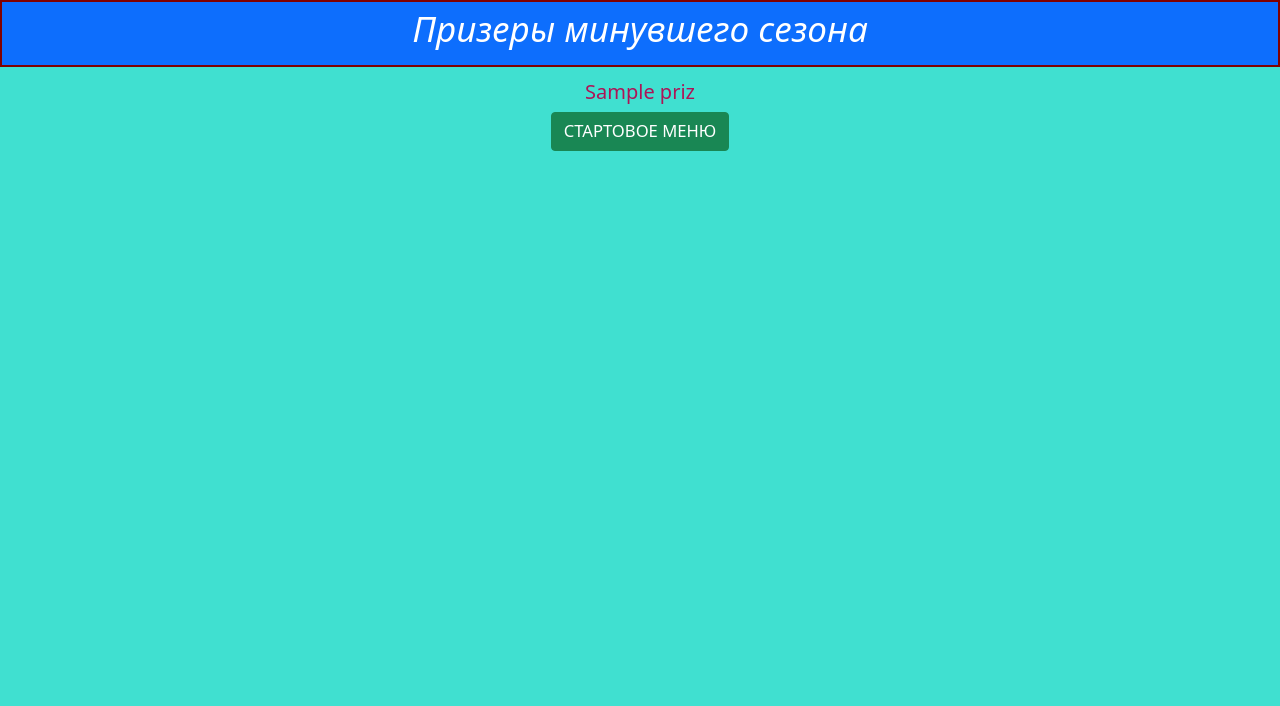
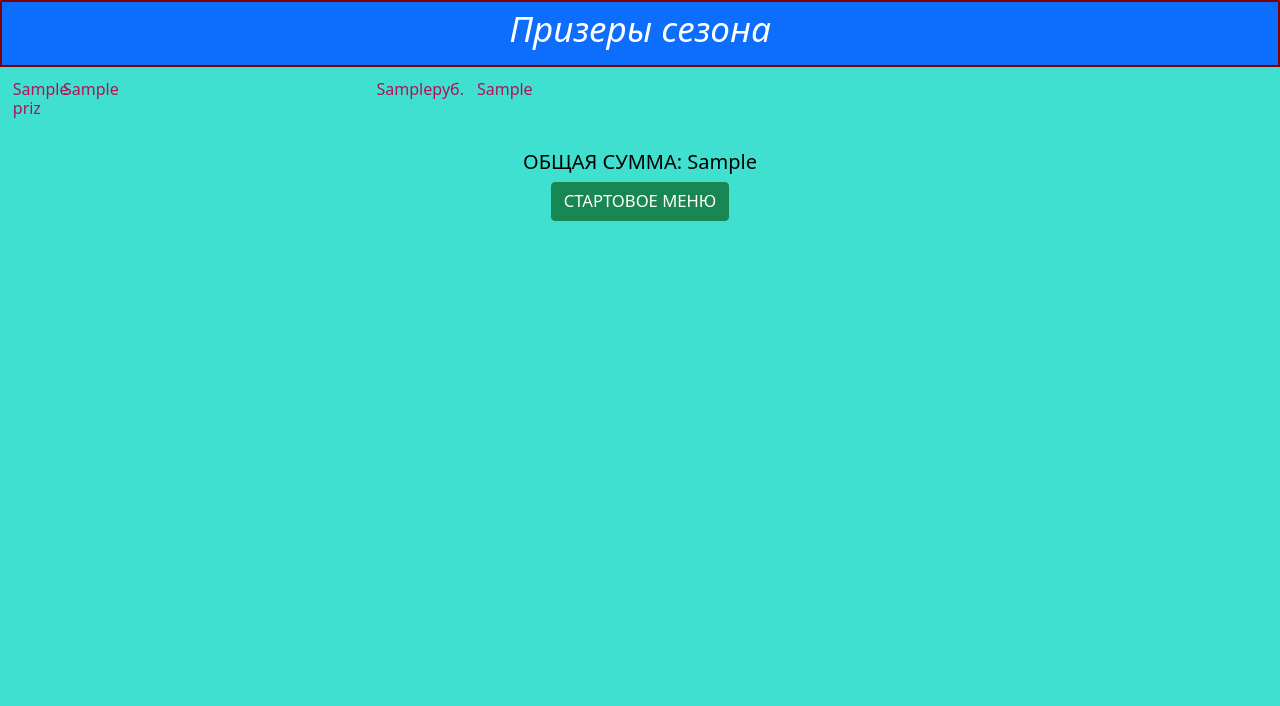
Before and after one commit to Vladimir100580/Oral-Counting-Simulator, a Django app: template jsprob/templates/jsprob/prizs.html in a window 1280 px wide. Shown: the top 706 px of the page. Run offline with Django 3.2, Linux system fonts and the light colour scheme; the template is opened without the code that fills it: most values are stand-ins (such as "Sample title", 1, 10 or a date in 2020); some libraries are stand-ins or nearby versions.

Commit message:
Intermediate_state_season

```diff
--- a/jsprob/templates/jsprob/prizs.html
+++ b/jsprob/templates/jsprob/prizs.html
@@ -1,20 +1,50 @@
 {% extends 'jsprob/shabl.html' %}
-{% block title %} Призеры минувшего сезона {% endblock %}
+{% block title %} Призеры сезона {% endblock %}
 {% block content %}
 
 <aside>
-    <h2 class="featuress" style="font-style: italic; font-size: min(35px, 4.5vw);" > Призеры минувшего сезона </h2>
+    <h2 class="featuress" style="font-style: italic; font-size: min(35px, 4.5vw);" > Призеры сезона </h2>
 </aside>
 
     <div class="features">
 
-        {% for pr in prizs %}
-               <h5 style='color:#AD1457'> {{pr}} </h5>
+        {% for k, v in prizs.items %}
+              <h6 class='st1' style='color: #AD1457'> {{k}} </h6>
+              <h6 class='st2'style='color: #AD1457'> {{v.1}} </h6>
+              <h6 class='st3' style='color: #AD1457'> {{v.2}}руб. </h6>
+              <h6 class='st4' style='color: #AD1457'> {{v.0}} </h6>
+
         {% endfor %}
+        <div style="clear: left"></div>
+        <br>
+        <h5> ОБЩАЯ СУММА: {{sp}}</h5>
         <a style="font-size: max(13px, 1.3vw);" href="{% url 'home' %}" id = 'butt1' class="btn btn-success" onclick="Func()"> СТАРТОВОЕ МЕНЮ </a>
 
         </br></br>
 
     </div>
 
+  <style>
+   .st1 {
+    float: left;
+    width: 4%;
+    text-align: left;
+   }
+   .st2 {
+    float: left;
+    width: 25%;
+    text-align: left;
+   }
+   .st3 {
+    float: left;
+    width: 8%;
+    text-align: left;
+   }
+   .st4 {
+    float: left;
+    width: 63%;
+    text-align: left;
+   }
+     </style>
+
 {% endblock %}
```
Also changed, not shown: jsprob/templates/jsprob/reset.html (+4 -5 lines), jsprob/views.py (+29 -27 lines).
